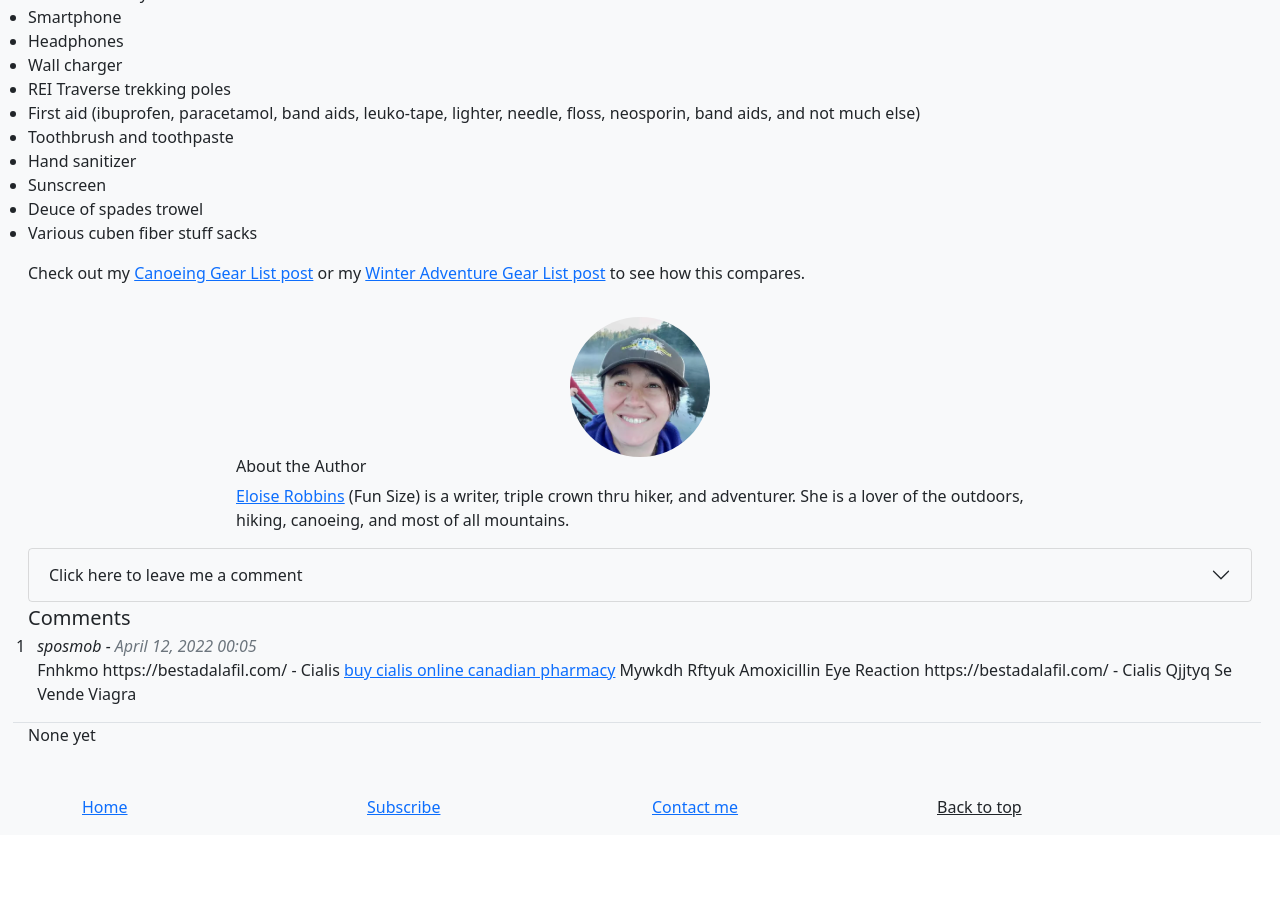
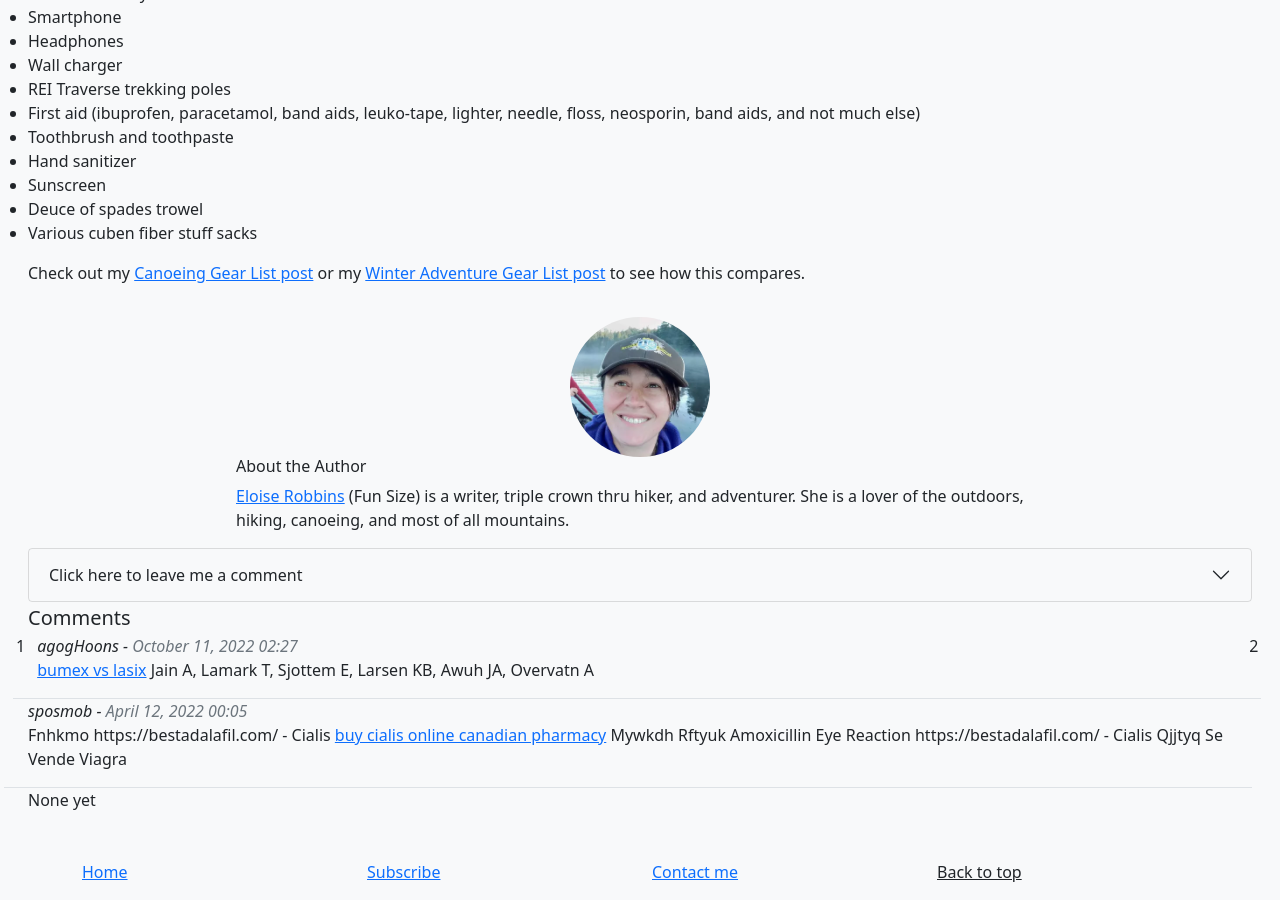
Before and after one commit to number5alive/funsizehikes, a Jekyll site: the page built from blog/_posts/2021-01-27-SoloThruHikingGear.md, in a window 1280 px wide and 900 px high, scrolled down 1038 px. Built offline with Jekyll 4.4.1, drawn with Linux system fonts in a browser that asks for light colours; before the commit the page ends 1873 px from its top, so only the background shows below that.

Commit message:
New comment for blogSoloThruHikingGear from agogHoons

```diff
--- a/_data/comments/blogSoloThruHikingGear.yml
+++ b/_data/comments/blogSoloThruHikingGear.yml
@@ -1,3 +1,7 @@
+- comment: <a href=https://buylasixon.com/>bumex vs lasix</a> Jain A, Lamark T, Sjottem
+    E, Larsen KB, Awuh JA, Overvatn A
+  datetime: 2022/10/11 02:27:11
+  name: agogHoons
 - comment: Fnhkmo https://bestadalafil.com/ - Cialis <a href="https://bestadalafil.com/">buy
     cialis online canadian pharmacy</a> Mywkdh Rftyuk Amoxicillin Eye Reaction https://bestadalafil.com/
     - Cialis Qjjtyq Se Vende Viagra
```
